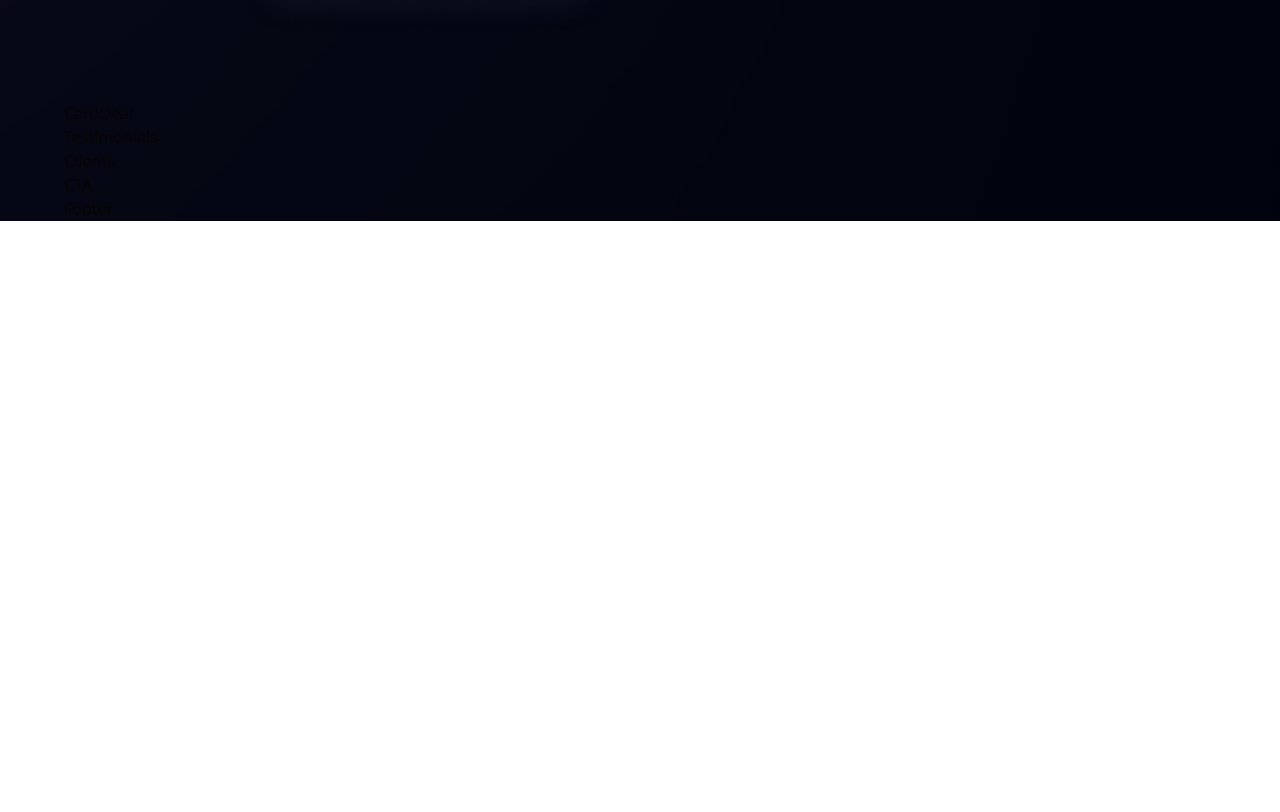
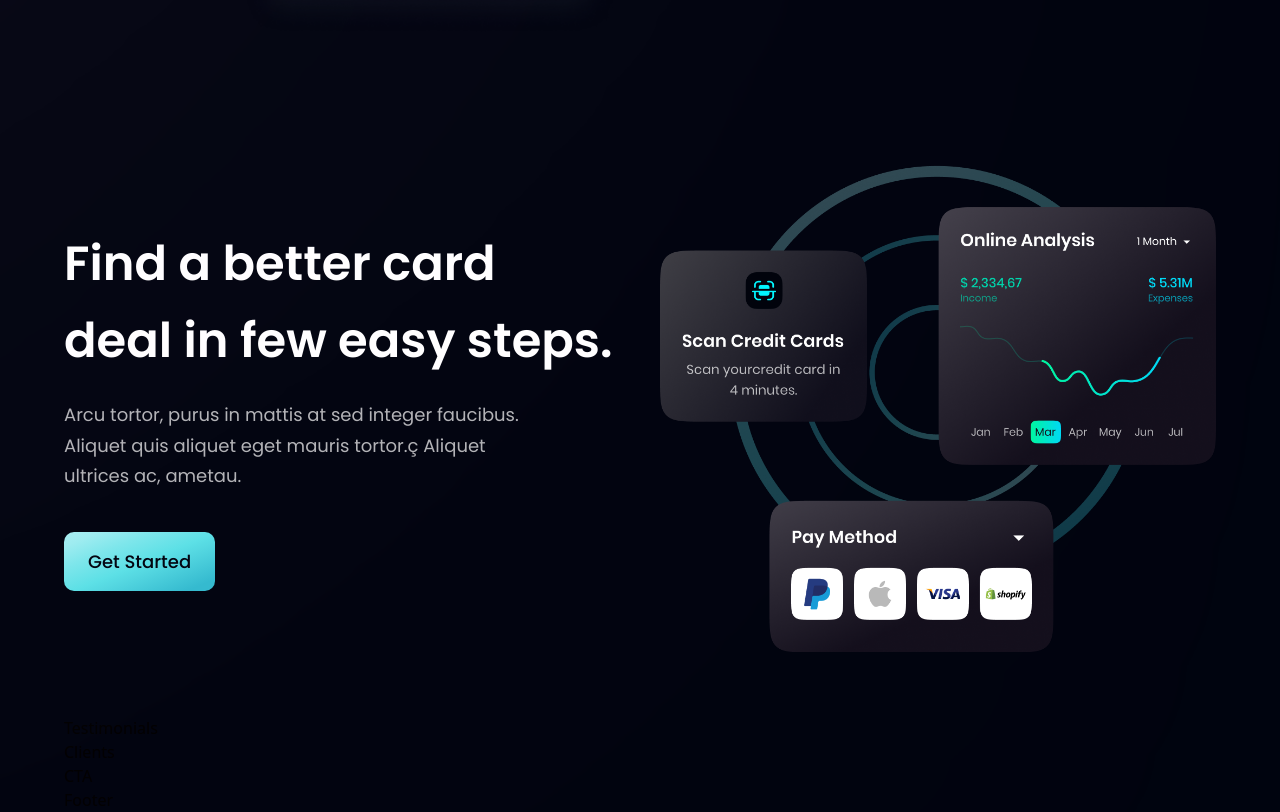
Before and after one commit to rockmel03/bank_modern_app, a React (Vite) app: page / in a window 1280 px wide. Shown: the part 2012-2824 px from the top of the page. Before the commit the page ends 2233 px from the top, so only its background shows below. Built offline with nearby package versions, Linux system fonts and the light colour scheme.

Commit message:
added card deal section

```diff
--- a/src/components/CardDeal.jsx
+++ b/src/components/CardDeal.jsx
@@ -1,8 +1,20 @@
-import React from 'react'
+import { card } from "../assets";
+import styles, {layout } from "../style";
+import Button from "./Button";
 
 const CardDeal = () => {
   return (
-    <div>CardDeal</div>
+<section className={layout.section}>
+  <div className={layout.sectionInfo}>
+    <h2 className={styles.heading2}>Find a better card <br className="hidden sm:block" /> deal in few easy steps.</h2>
+    <p className={`${styles.paragraph} max-w-[470px] mt-5`}>Arcu tortor, purus in mattis at sed integer faucibus. Aliquet quis aliquet eget mauris tortor.ç Aliquet ultrices ac, ametau.</p>
+    <Button styles={"mt-10"} />
+  </div>
+
+  <div className={layout.sectionImg}>
+    <img src={card} alt="card" className="w-full h-full object-contain" />
+  </div>
+</section>
   )
 }
 
```
